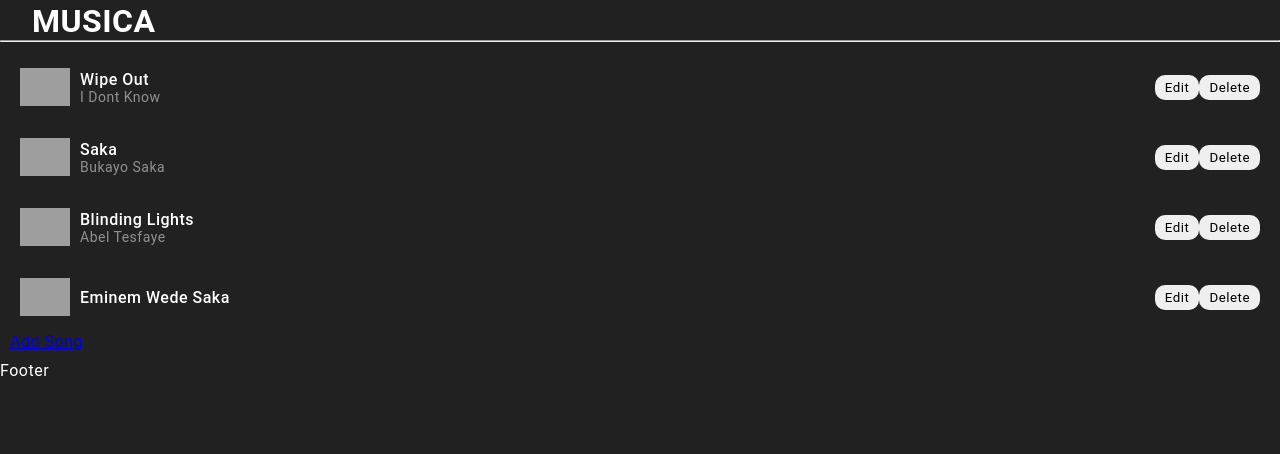
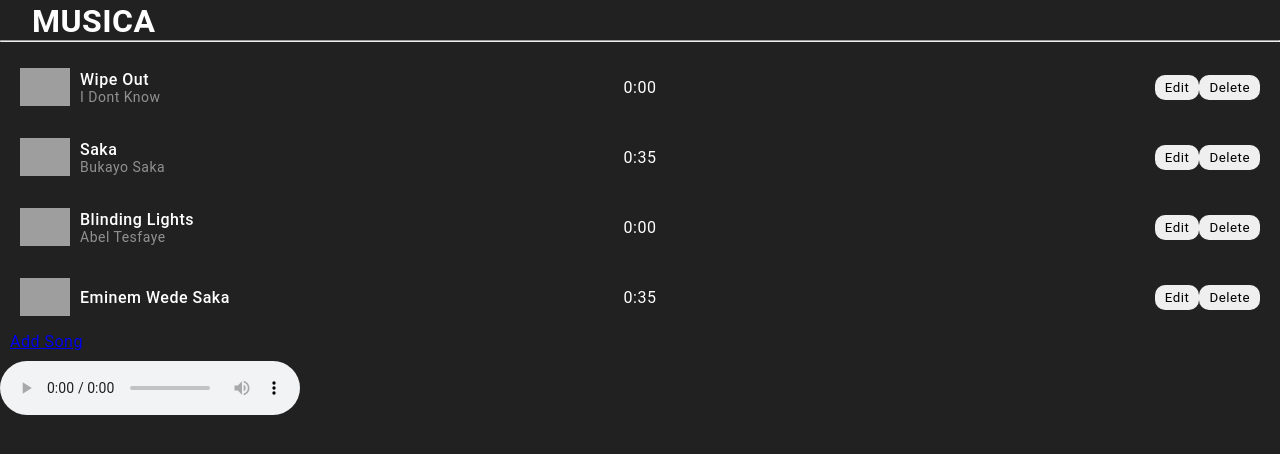
Before and after one commit to LeulBerhanu/music-app, a React (Vite) app: page / in a window 1280 px wide. Shown: the top 454 px of the page. Built offline with nearby package versions, Linux system fonts and the light colour scheme; data requests are answered from the project's data file; grey boxes are pictures that could not be loaded; some icons are missing.

Commit message:
styled many components

```diff
--- a/src/Components/Footer.jsx
+++ b/src/Components/Footer.jsx
@@ -1,7 +1,15 @@
 import React from "react";
+import { useSelector } from "react-redux";
 
 function Footer() {
-  return <div>Footer</div>;
+  const selectedSong = useSelector((state) => state.songs.selectedSong);
+  console.log(selectedSong);
+
+  return (
+    <div>
+      <audio src={selectedSong?.audio?.url} controls></audio>
+    </div>
+  );
 }
 
 export default Footer;
--- a/src/Components/Main.jsx
+++ b/src/Components/Main.jsx
@@ -3,10 +3,7 @@
 import { Outlet } from "react-router-dom";
 
 const StyledMain = styled.main`
-  /* border: 1px dashed yellow; */
-  /* margin: 10px; */
   padding: 10px;
-  /* box-shadow: 0 0 10px 0 #00000050; */
 `;
 
 function Main() {
--- a/src/Components/Song.jsx
+++ b/src/Components/Song.jsx
@@ -4,13 +4,16 @@
 import { deleteSongFetch, selectedSong } from "../Redux/features/songSlice";
 import styled from "@emotion/styled";
 import theme from "../theme/theme";
+import formattedMinutes from "../utils/formattedMinutes";
 
 const ListedSong = styled.li`
-  display: flex;
-  justify-content: space-between;
+  display: grid;
+  grid-template-columns: repeat(3, 1fr);
+  /* justify-content: ; */
   align-items: center;
   padding: 10px;
   border-radius: 10px;
+  transition: 0.2s;
 
   &:hover {
     background-color: ${theme.background.primary_light};
@@ -27,10 +30,20 @@
 const LeftColumn = styled.div`
   display: flex;
   align-items: center;
+  /* border: 1px solid red; */
+  /* width: 50%; */
 
   > :first-of-type {
     margin-right: 10px;
   }
+`;
+
+const MiddleColumn = styled.div`
+  justify-self: center;
+`;
+
+const RightColumn = styled.div`
+  justify-self: end;
 `;
 
 const Title = styled.p`
@@ -49,25 +62,32 @@
     dispatch(deleteSongFetch(id));
   }
 
-  function handleSelect(song) {
+  function handleSelection(e) {
     dispatch(selectedSong(song));
   }
 
+  function handleStopPropagation(e) {
+    e.stopPropagation();
+  }
+
   return (
-    <ListedSong key={song.id}>
+    <ListedSong key={song.id} onClick={handleSelection}>
       <LeftColumn>
         <Avatar src={song?.avatar?.url} />
         <div>
-          <Title onClick={() => handleSelect(song)}>{song.title}</Title>
+          <Title>{song.title}</Title>
           <Artist>{song.artist}</Artist>
         </div>
       </LeftColumn>
-      <div>
+
+      <MiddleColumn>{formattedMinutes(song?.audio?.length)}</MiddleColumn>
+
+      <RightColumn>
         <Link to={`update-song/${song.id}`}>
-          <button>edit</button>
+          <button onClick={handleStopPropagation}>edit</button>
         </Link>
         <button onClick={() => handleDelete(song.id)}>delete</button>
-      </div>
+      </RightColumn>
     </ListedSong>
   );
 }
--- a/src/Pages/HomePage.jsx
+++ b/src/Pages/HomePage.jsx
@@ -1,12 +1,8 @@
 import React from "react";
-
 import { Link } from "react-router-dom";
 import Songs from "../Components/Songs";
-import { useSelector } from "react-redux";
 
 function HomePage() {
-  const selectedSong = useSelector((state) => state.songs.selectedSong);
-
   return (
     <>
       <Songs />
--- a/src/Pages/UpdateSongPage.jsx
+++ b/src/Pages/UpdateSongPage.jsx
@@ -83,7 +83,6 @@
 
 const StyledFileInput = styled.label`
   ${color}
-  /* ${background} */
   display: flex;
   align-items: center;
   padding: 10px;
@@ -110,11 +109,6 @@
   ${color}
   ${background}
   font-size: 1.8rem;
-`;
-
-const UploadButtons = styled.div`
-  display: flex;
-  justify-content: space-between;
 `;
 
 function UpdateSongPage() {
--- a/src/Redux/features/songSlice.js
+++ b/src/Redux/features/songSlice.js
@@ -12,7 +12,6 @@
   reducers: {
     selectedSong: (state, action) => {
       state.selectedSong = action.payload;
-      console.log(state.selectedSong);
     },
 
     getSongIdFetch: (state) => {
```
Also changed, not shown: src/Redux/features/selectedSong.js (deleted, +0 -12 lines).
